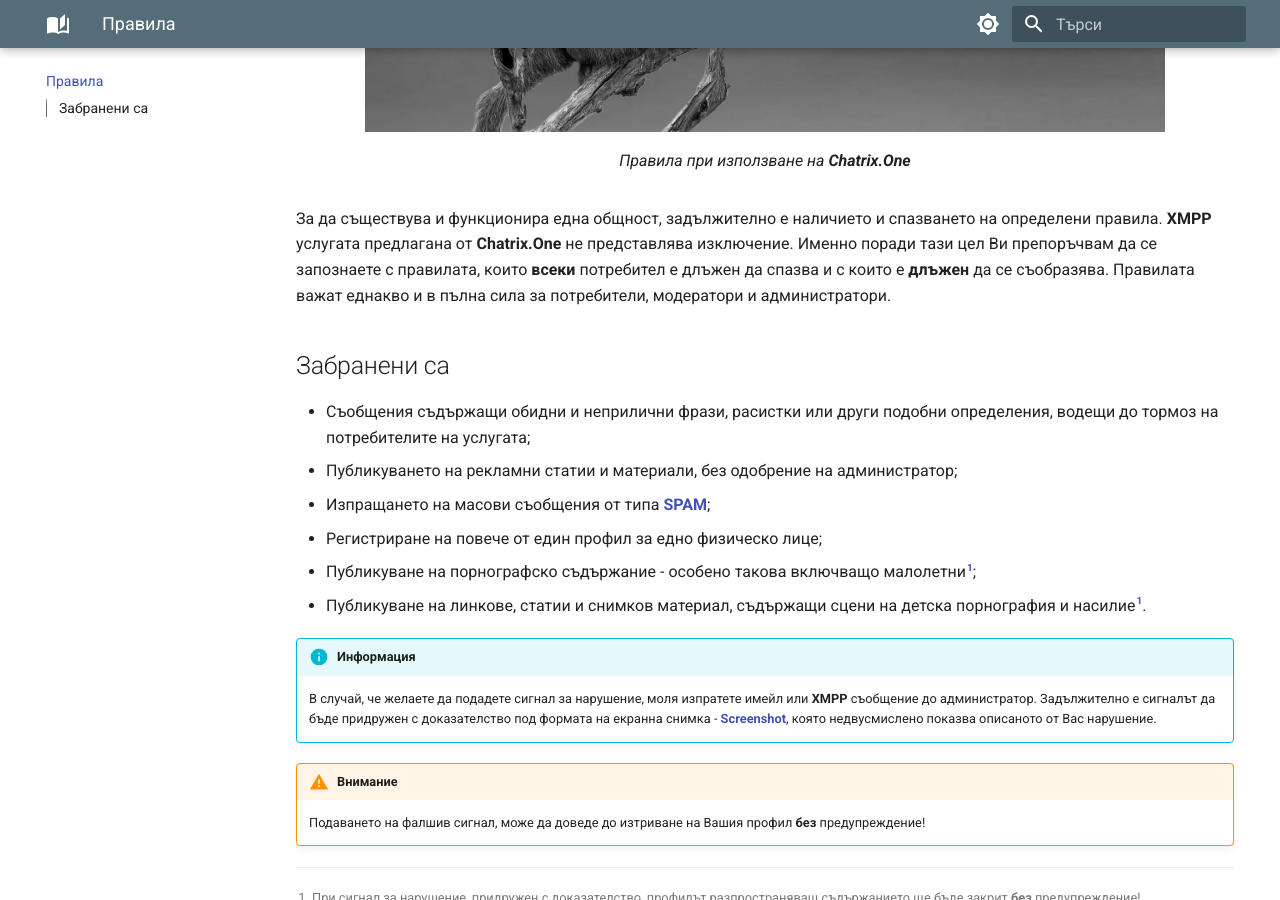
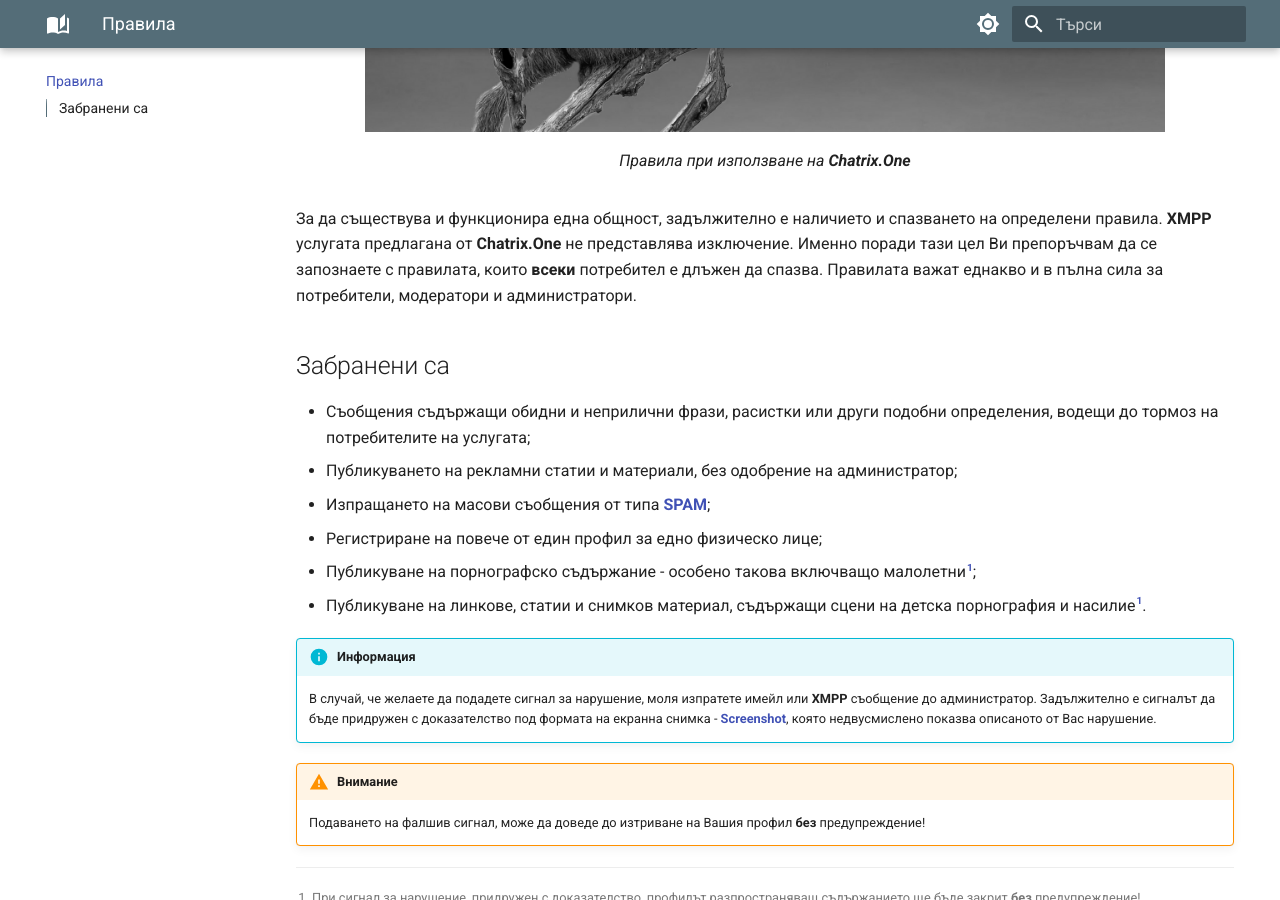
Before and after one commit to MrEddX/docs.chatrix.one, an MkDocs documentation site: the page built from docs/правила.md, in a window 1280 px wide and 900 px high, scrolled down 528 px. Built offline with MkDocs 1.6.1 and Material for MkDocs 9.7.7, drawn with Linux system fonts in a browser that asks for light colours.

Commit message:
Edited: Rules

```diff
--- a/docs/правила.md
+++ b/docs/правила.md
@@ -5,7 +5,7 @@
   <figcaption>Правила при използване на <b>Chatrix.One</b></figcaption>
 </figure>
 
-За да съществува и функционира една общност, задължително е наличието и спазването на определени правила. **XMPP** услугата предлагана от **Chatrix.One** не представлява изключение. Именно поради тази цел Ви препоръчвам да се запознаете с правилата, които **всеки** потребител е длъжен да спазва и с които е **длъжен** да се съобразява. Правилата важат еднакво и в пълна сила за потребители, модератори и администратори.
+За да съществува и функционира една общност, задължително е наличието и спазването на определени правила. **XMPP** услугата предлагана от **Chatrix.One** не представлява изключение. Именно поради тази цел Ви препоръчвам да се запознаете с правилата, които **всеки** потребител е длъжен да спазва. Правилата важат еднакво и в пълна сила за потребители, модератори и администратори.
 
 ## Забранени са
 
```
